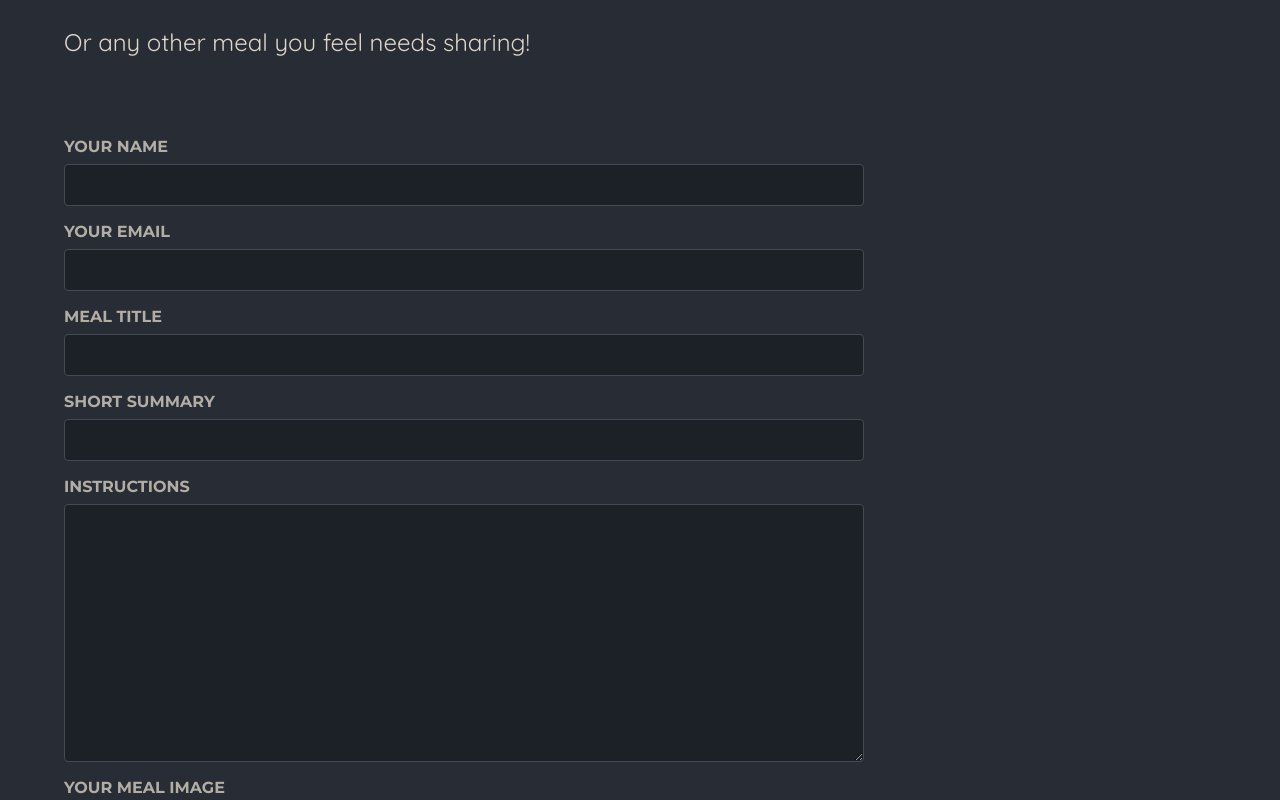
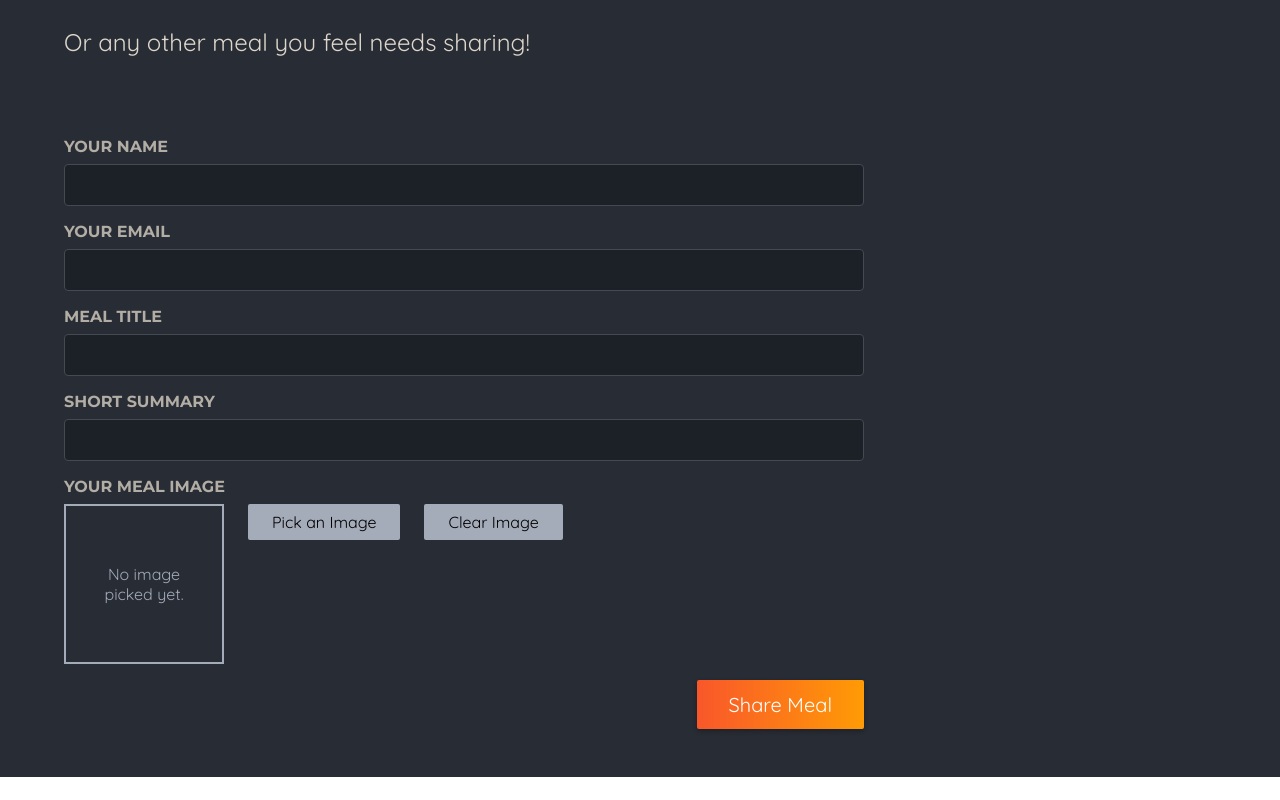
Before and after one commit to VitaliiZemliakov/nextjs, a Next.js app: page /meals/share in a window 1280 px wide. Shown: the part 400-1200 px from the top of the page. After the commit the page ends 1177 px from the top, so only its background shows below. Built offline with nearby package versions, Linux system fonts and the light colour scheme.

Commit message:
not liked version

```diff
--- a/app/meals/share/page.tsx
+++ b/app/meals/share/page.tsx
@@ -55,45 +55,73 @@ function TextArea({
     );
 }
 
+const shareMealData = [
+    {
+        label: "Your name",
+        id: "name",
+        name: "name",
+        type: "text",
+        required: true,
+    },
+    {
+        label: "Your email",
+        id: "email",
+        name: "email",
+        type: "email",
+        required: true,
+    },
+    {
+        label: "Meal Title",
+        id: "title",
+        name: "title",
+        type: "text",
+        required: true,
+    },
+    {
+        label: "Short Summary",
+        id: "summary",
+        name: "summary",
+        type: "text",
+        required: true,
+    },
+    {
+        label: "Instructions",
+        id: "instructions",
+        name: "instructions",
+        rows: 10,
+        required: true,
+    },
+];
+
 function ShareMealForm() {
     return (
         <form className={classes.form} action={shareMeal}>
-            <InputField
-                label="Your name"
-                id="name"
-                name="name"
-                type="text"
-                required={true}
-            />
-            <InputField
-                label="Your email"
-                id="email"
-                name="email"
-                type="email"
-                required={true}
-            />
-            <InputField
-                label="Meal Title"
-                id="title"
-                name="title"
-                type="text"
-                required={true}
-            />
-            <InputField
-                label="Short Summary"
-                id="summary"
-                name="summary"
-                type="text"
-                required={true}
-            />
-
-            <TextArea
-                label="Instructions"
-                id="instructions"
-                name="instructions"
-                rows={10}
-                required={true}
-            />
+            {shareMealData.map((field) => {
+                if (field.type === "text" || field.type === "email") {
+                    return (
+                        <InputField
+                            key={field.id}
+                            label={field.label}
+                            id={field.id}
+                            name={field.name}
+                            type={field.type}
+                            required={field.required}
+                        />
+                    );
+                } else if (field.type === "textarea") {
+                    return (
+                        <TextArea
+                            key={field.id}
+                            label={field.label}
+                            id={field.id}
+                            name={field.name}
+                            rows={field.rows}
+                            required={field.required}
+                        />
+                    );
+                }
+                return null;
+            })}
             <ImagePicker name="image" label="Your Meal Image" />
             <p className={classes.actions}>
                 <button type="submit">Share Meal</button>
```
